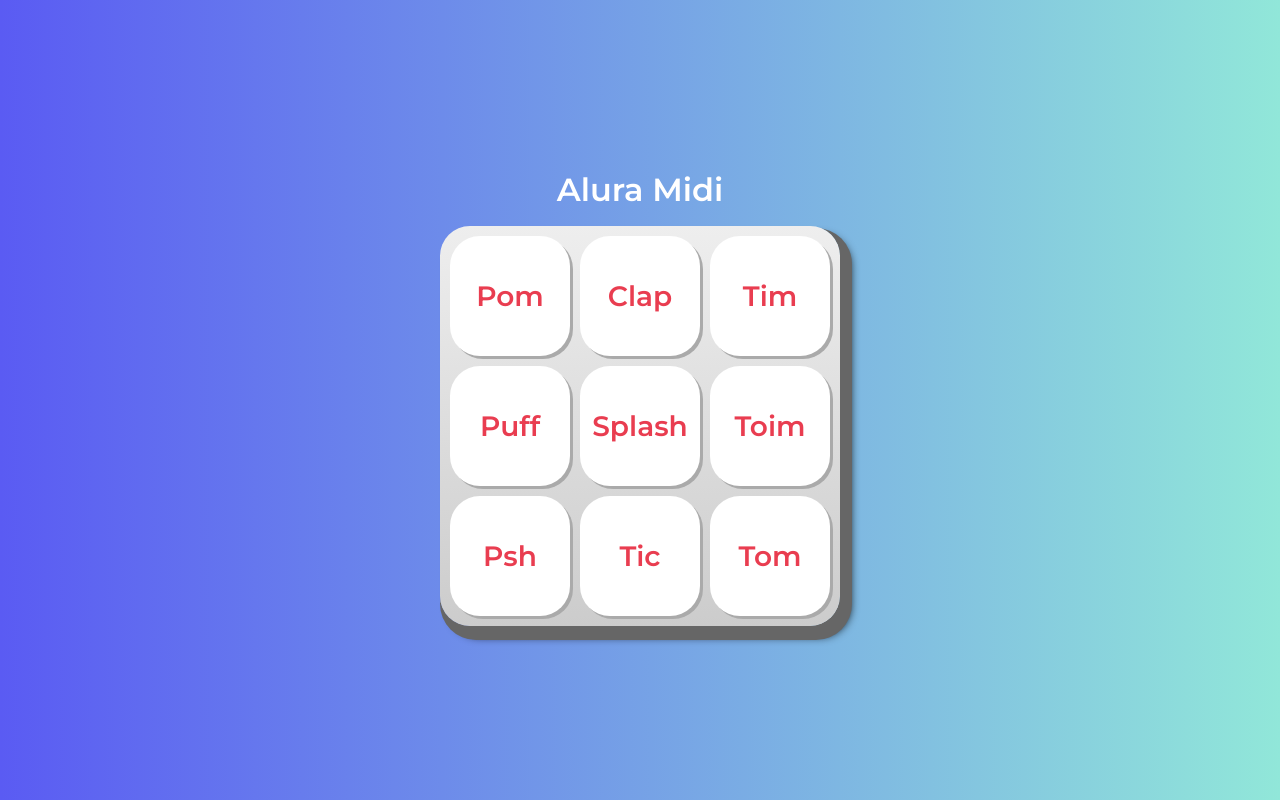
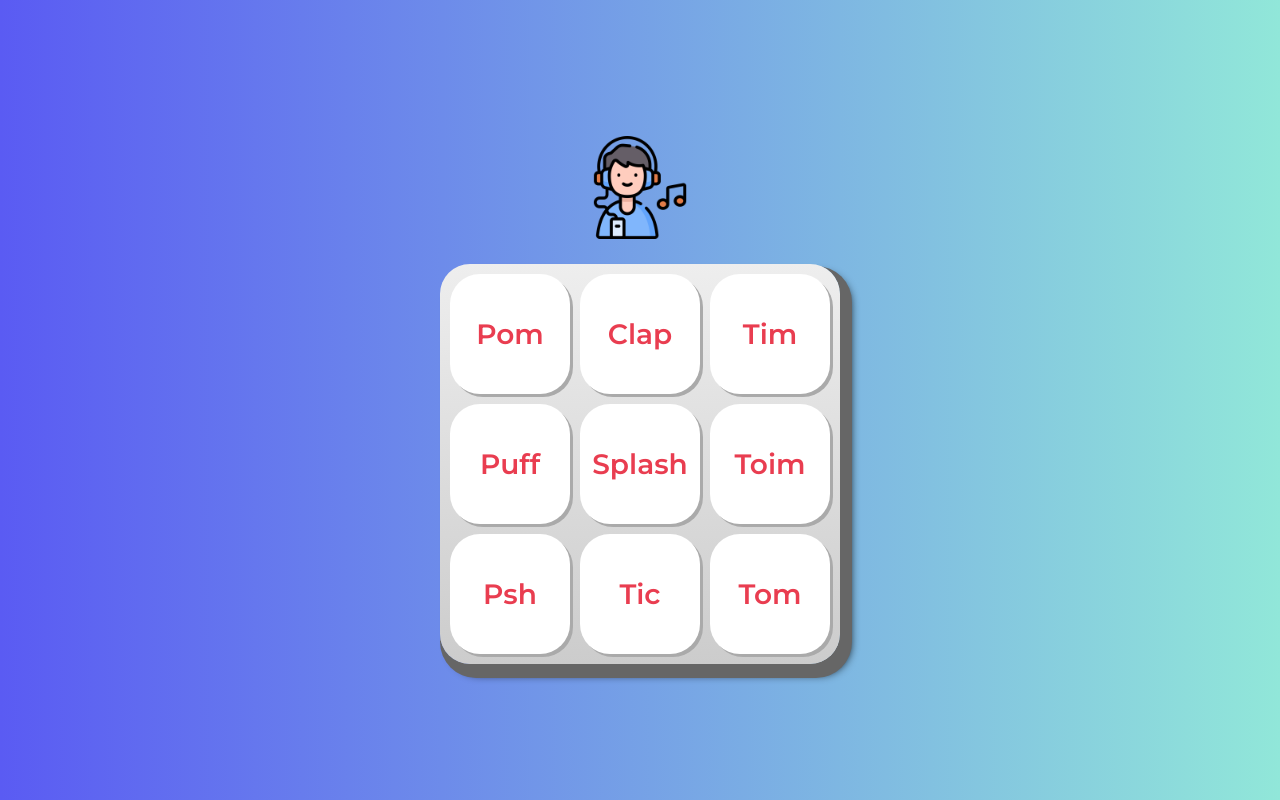
Before and after one commit to MiriamAvalos/AluraMidi, a plain HTML site: page index.html in a window 1280 px wide. Drawn offline with Linux system fonts and the light colour scheme.

Commit message:
imagen en h1

```diff
--- a/index.html
+++ b/index.html
@@ -17,8 +17,9 @@
 </head>
 <body>
 
-    <h1>Alura Midi</h1>
-
+    <h1 style="text-align: center;">
+        <img src="images/musica.png" alt="icono musical" style="width: 20%; height: auto;">
+    </h1>
     <section class="teclado">
         <button class="tecla tecla_pom">Pom</button>
         <button class="tecla tecla_clap">Clap</button>
```
Also changed, not shown: images/musica.png (added).
